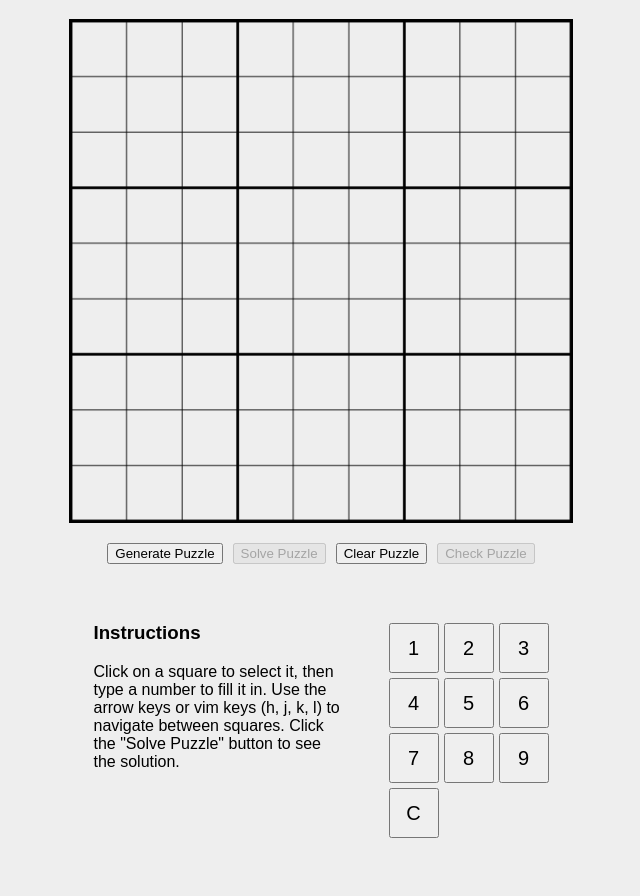
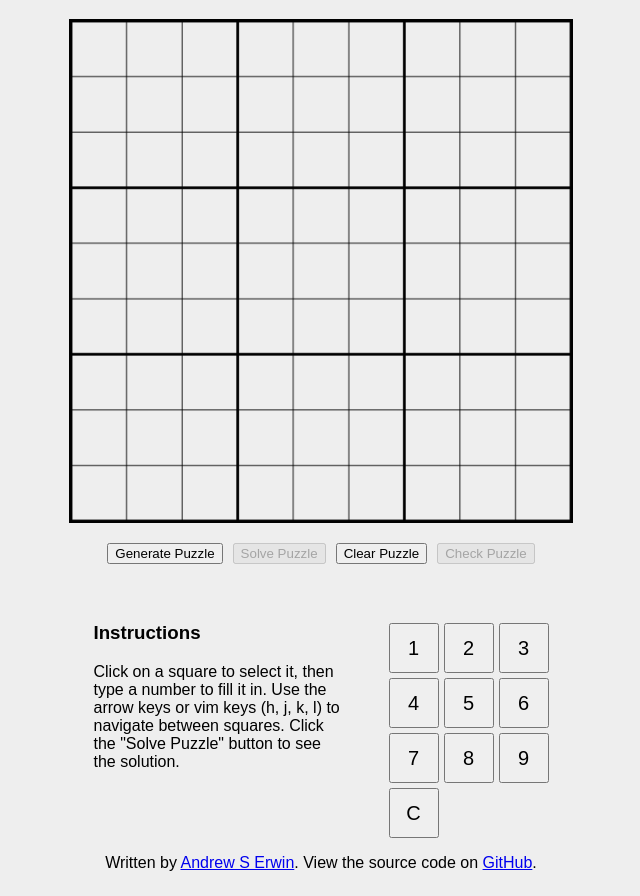
Before and after one commit to andrewthecodertx/Sudoku-Solver, a plain HTML site: page index.html in a window 1280 px wide. Shown: the part 69-965 px from the top of the page, without its empty margins (319-959 px from the left). Before the commit the page ends 915 px from the top, so only its background shows below. Drawn offline with Linux system fonts and the light colour scheme.

```diff
--- a/index.html
+++ b/index.html
@@ -40,7 +40,12 @@
         <button>C</button>
       </div>
     </div>
-
+    <footer>
+      <p>
+        Written by <a href="https://andrewthecoder.com" target="_blank">Andrew S Erwin</a>.
+        View the source code on <a href="https://github.com/andrewthecodertx/javascript-sudokusolver" target="_blank">GitHub</a>.
+      </p>
+    </footer>
   </div>
   <script src="js/script.js"></script>
   <script src="js/solve.js"></script>
```
Lines whose indentation alone changed are shown as unchanged.
